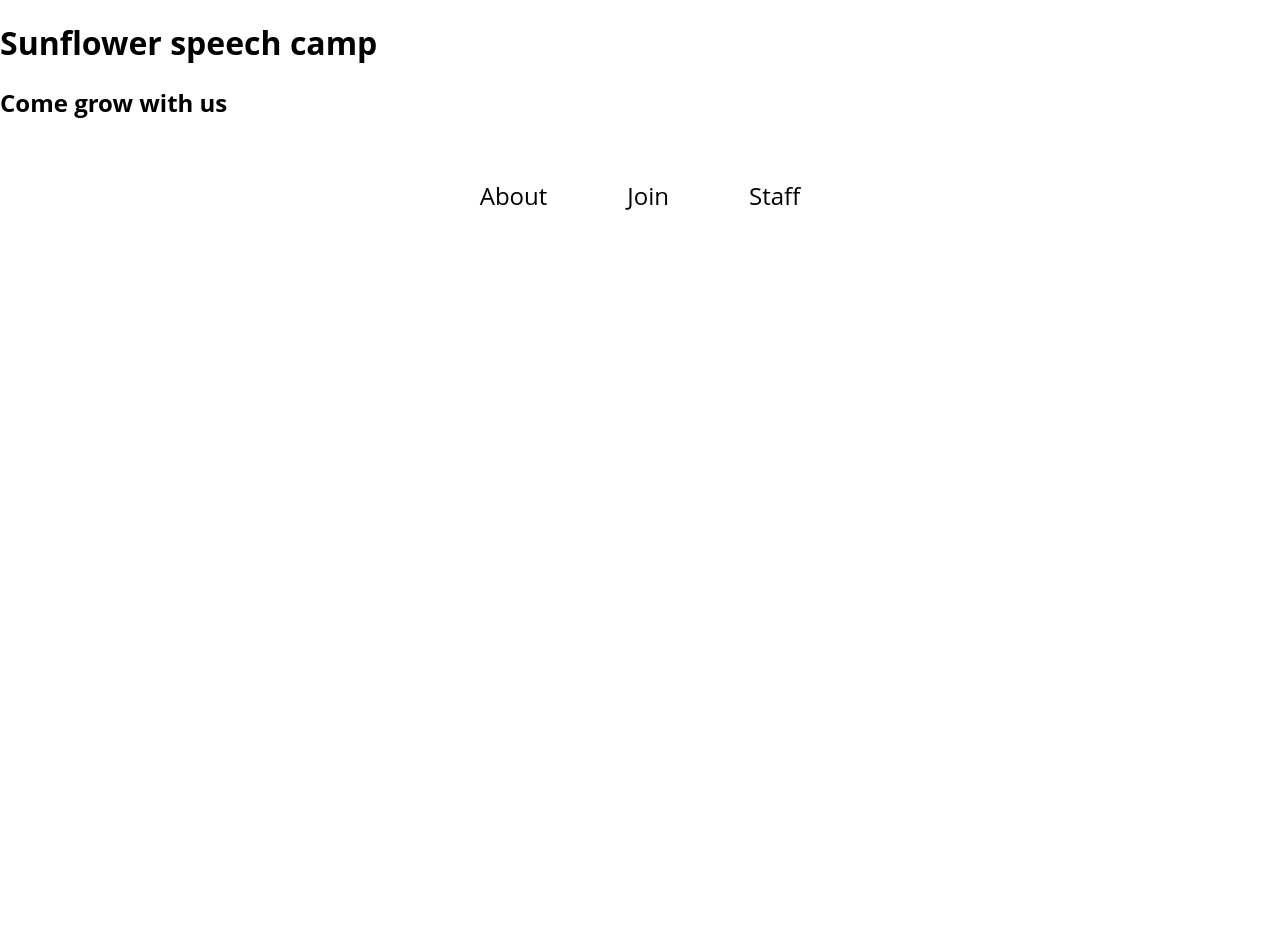
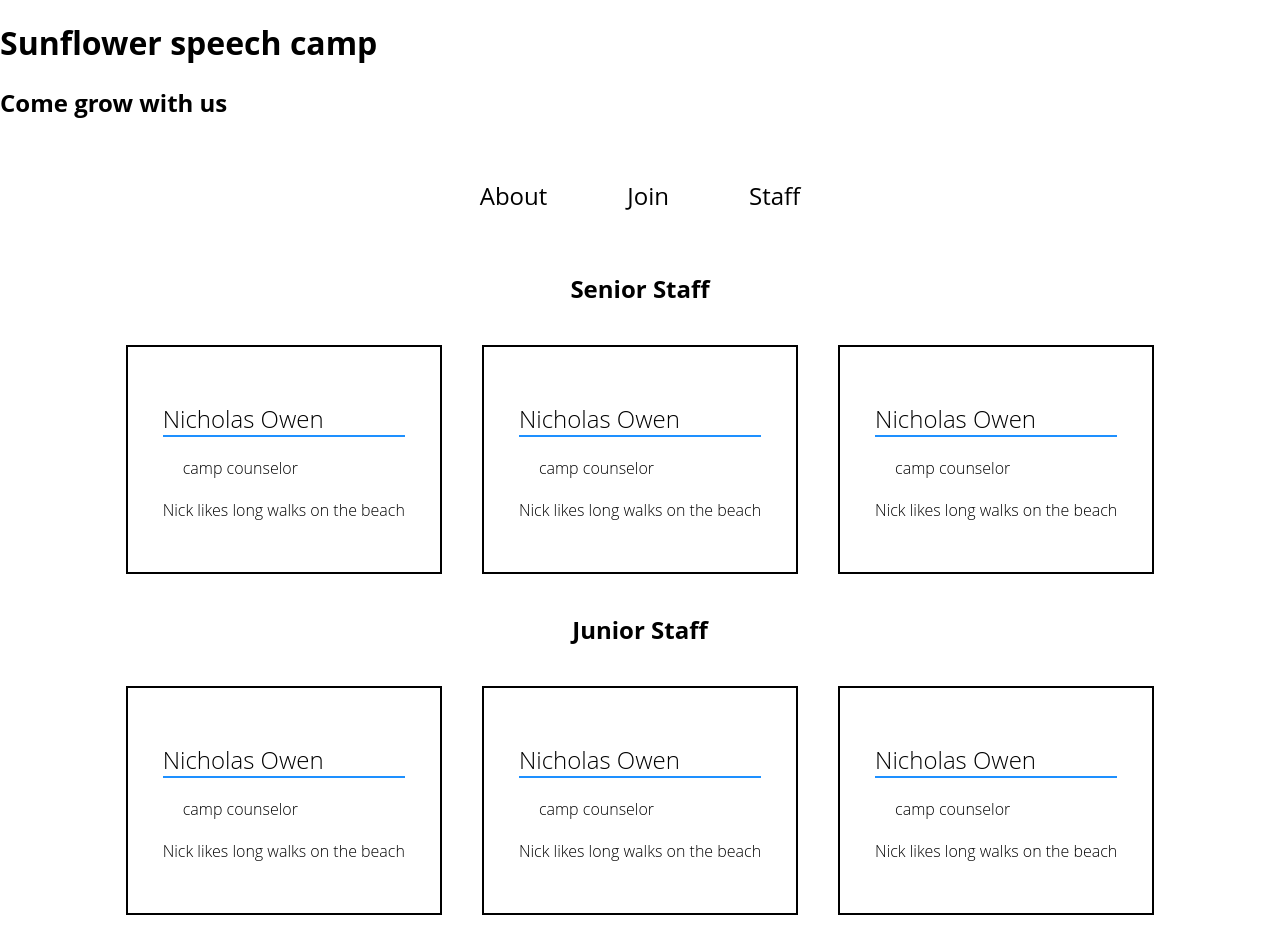
Before and after one commit to dwilley21/sunflower-speech, a React (Create React App) app: page /Staff in a window 1280 px wide. Before the commit the page ends 800 px from the top, so only its background shows below. Built offline with nearby package versions, Linux system fonts and the light colour scheme.

Commit message:
updated styles and added cards to staff page

```diff
--- a/src/Components/Staff.jsx
+++ b/src/Components/Staff.jsx
@@ -1,13 +1,57 @@
 import React, { Component } from 'react'
 import styled from 'styled-components';
+import Cards from '../Components/UI/Cards'
 
+const FlexIt = styled.div`
+ display: flex;
+ flex-direction: row;
+ justify-content: center;
+`
+const Header = styled.h1`
+text-align: center;
+`
 
 export default class Staff extends Component {
     render() {
         return (
-            <div>
-
-            </div>
+            <>
+            <Header>Senior Staff</Header>
+            <FlexIt>
+                <Cards
+                name ="Nicholas Owen"
+                title="camp counselor"
+                description="Nick likes long walks on the beach"
+                />
+                <Cards
+                name ="Nicholas Owen"
+                title="camp counselor"
+                description="Nick likes long walks on the beach"
+                />
+                <Cards
+                name ="Nicholas Owen"
+                title="camp counselor"
+                description="Nick likes long walks on the beach"
+                />
+             </FlexIt>
+             <Header>Junior Staff</Header >
+            <FlexIt>
+                <Cards
+                name ="Nicholas Owen"
+                title="camp counselor"
+                description="Nick likes long walks on the beach"
+                />
+                <Cards
+                name ="Nicholas Owen"
+                title="camp counselor"
+                description="Nick likes long walks on the beach"
+                />
+                <Cards
+                name ="Nicholas Owen"
+                title="camp counselor"
+                description="Nick likes long walks on the beach"
+                />
+             </FlexIt>
+             </>
         )
     }
 }
--- a/src/Components/UI/Cards.jsx
+++ b/src/Components/UI/Cards.jsx
@@ -1,12 +1,48 @@
-import React, { Component } from 'react';
+import React from 'react';
 import styled from 'styled-components';
 
-export default class Cards extends Component {
-    render() {
-        return (
-            <div>
 
-            </div>
-        )
-    }
-}
+const Wrapper = styled.div`
+  margin: 20px;
+  padding: 35px;
+  border: 2px solid black;
+`
+
+const Name = styled.h2`
+  color: black;
+  font-weight: 300;
+  border-bottom: 2px solid dodgerblue;
+  @media (max-wdth: 500px){
+    font-size: 1rem;
+  }
+`
+
+const Title = styled.div`
+  color: black;
+  font-weight: 300;
+  margin: 20px;
+  @media (max-wdth: 500px){
+    font-size: .8rem;
+  }
+`
+const Description = styled.p`
+  color: black;
+  font-weight: 300;
+  @media (max-wdth: 500px){
+    font-size: .75rem;
+  }
+
+`
+const Cards = ({
+  name,
+  title,
+  description
+}) => (
+  <Wrapper>
+    <Name>{name}</Name>
+    <Title>{title}</Title>
+    <Description>{description}</Description>
+  </Wrapper>
+)
+
+export default Cards;
```
